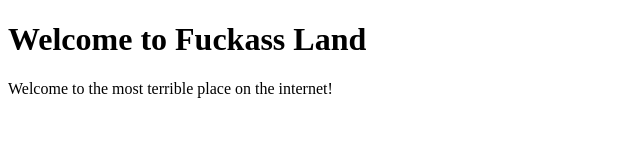
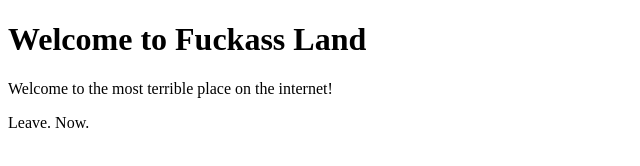
Before and after one commit to EinarEinarsson09/Fuckass-repository, a plain HTML site: page index.html in a window 1280 px wide. Shown: the full height of the page, 0-640 px from the left. Drawn offline with Linux system fonts and the light colour scheme.

Commit message:
Add warning message to index.html

```diff
--- a/index.html
+++ b/index.html
@@ -8,5 +8,6 @@
 <body>
     <h1>Welcome to Fuckass Land</h1>
     <p>Welcome to the most terrible place on the internet!</p>
+    <p>Leave. Now.</p>
 </body>
 </html>
```
